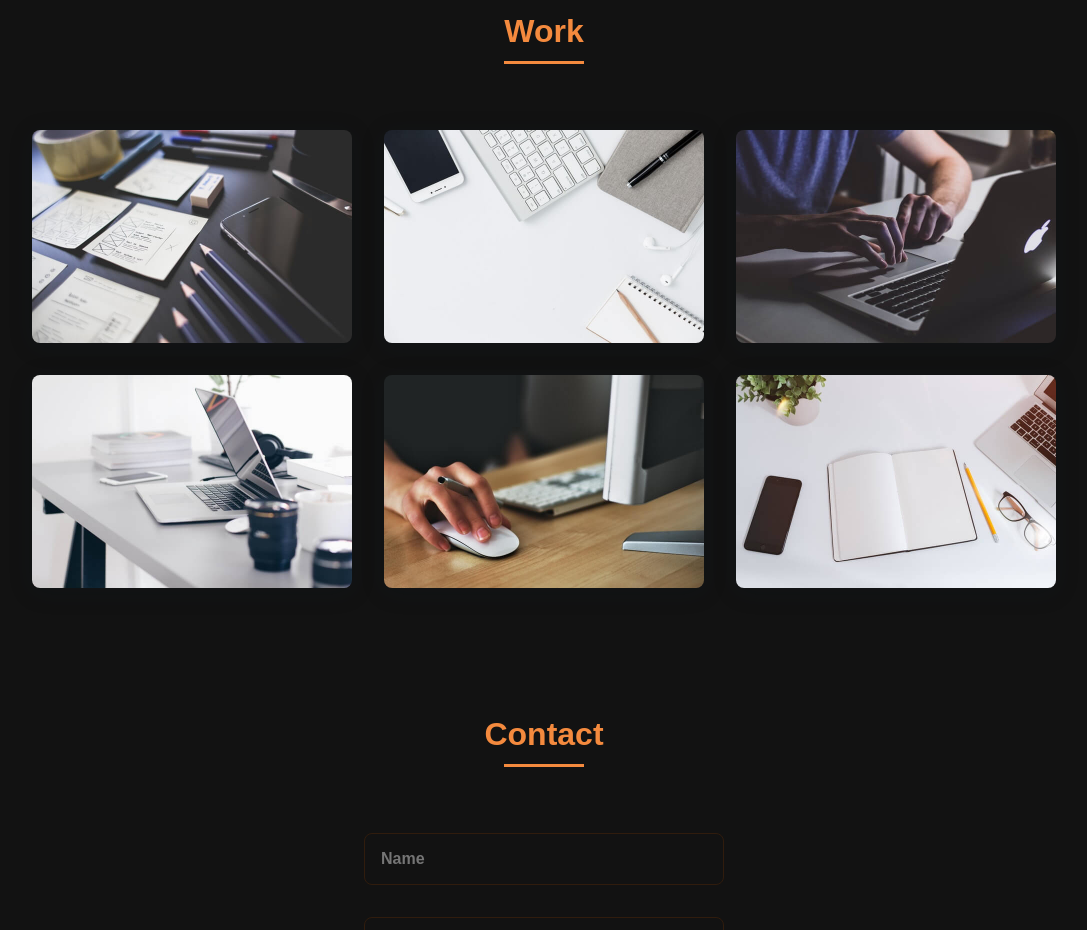
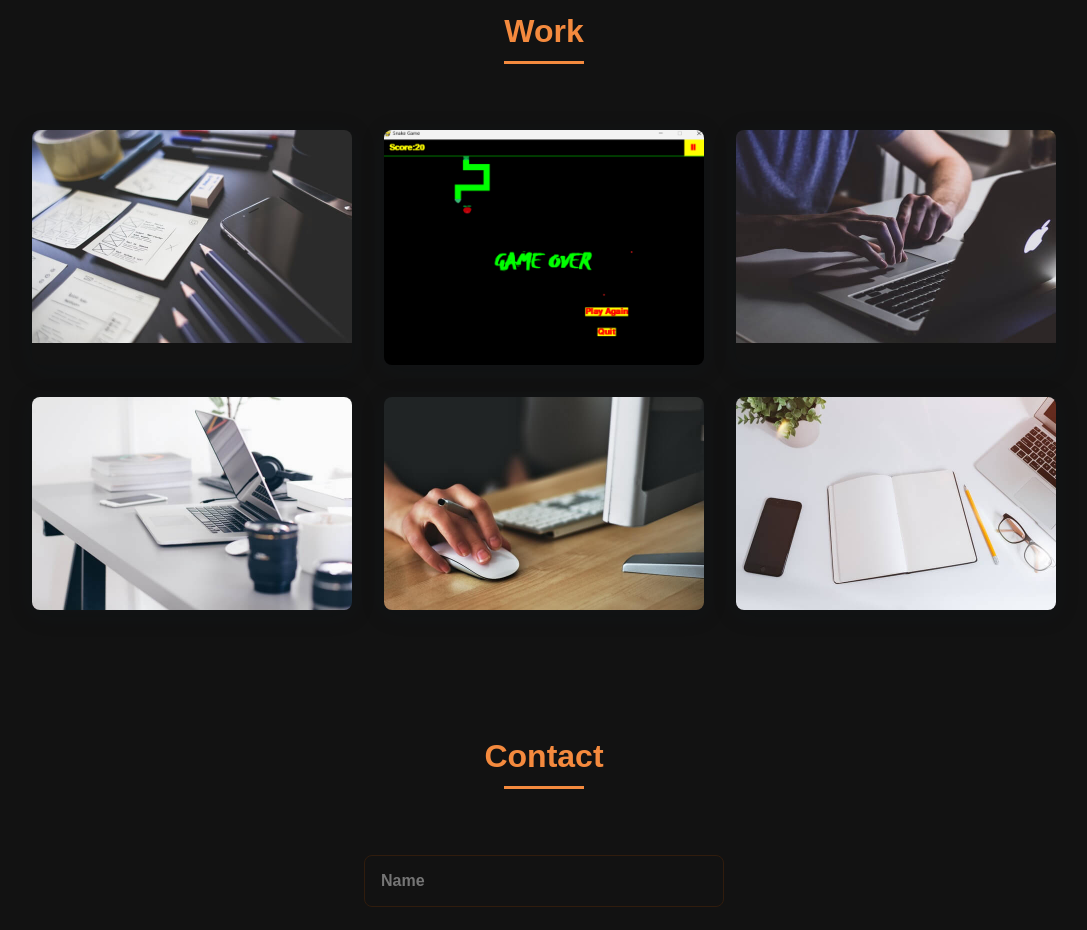
Before and after one commit to SurajBhandari5110/portfolio, a plain HTML site: page index.html in a window 1280 px wide. Shown: the part 2260-3190 px from the top of the page, without its empty margins (96-1183 px from the left). Drawn offline with nearby package versions, Linux system fonts and the light colour scheme.

Commit message:
modified css

```diff
--- a/index.html
+++ b/index.html
@@ -270,8 +270,8 @@
                     <a href="" class="work__img">
                         <img src="work1.jpg" alt="">
                     </a>
-                    <a href="" class="work__img">
-                        <img src="work2.jpg" alt="">
+                    <a href="https://github.com/SurajBhandari5110/SnakeGame" class="work__img">
+                        <img src="work2.png" alt="">
                     </a>
                     <a href="" class="work__img">
                         <img src="work3.jpg" alt="">
```
Also changed, not shown: work2.jpg (deleted), work2.png (added).
